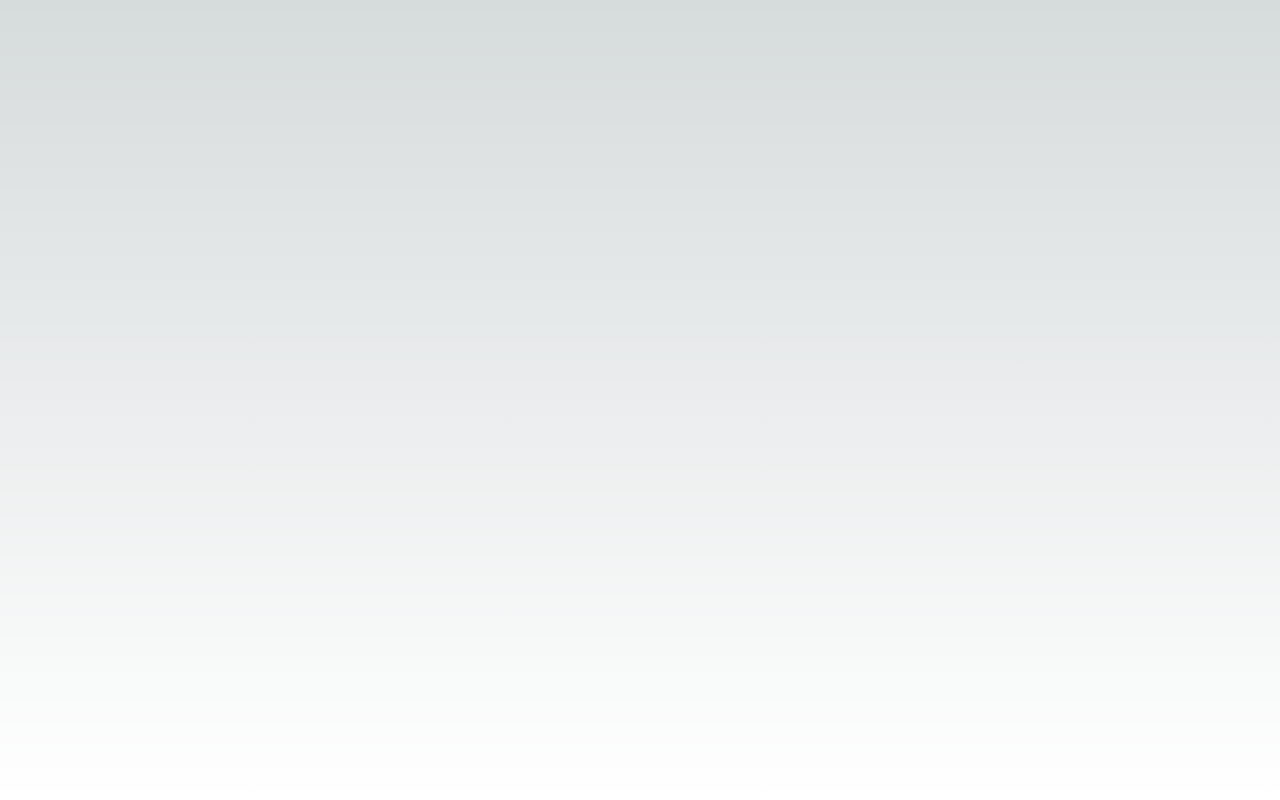
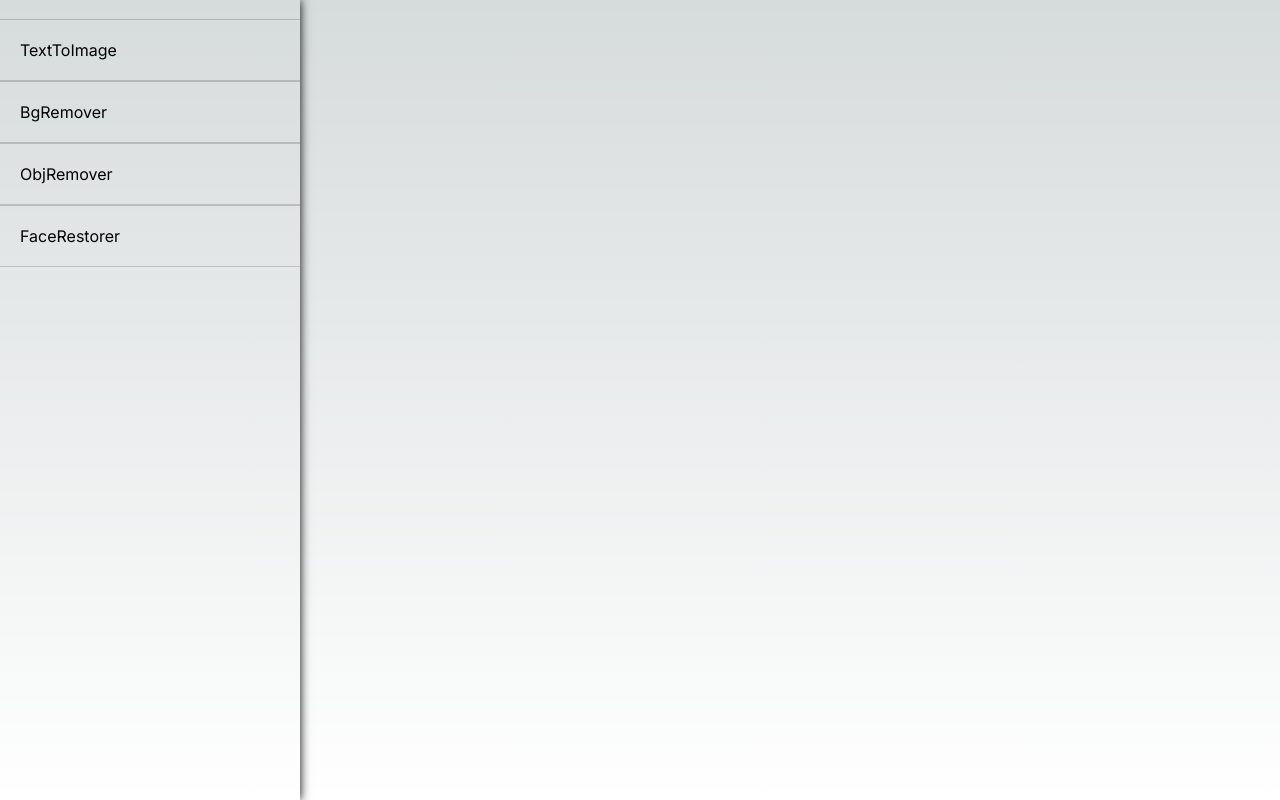
Before and after one commit to mayank1513/genai-demo, a Next.js app: page / in a window 1280 px wide. Built offline with nearby package versions, Linux system fonts and the light colour scheme.

Commit message:
Create layout

```diff
--- a/src/app/globals.scss
+++ b/src/app/globals.scss
@@ -77,6 +77,7 @@
   box-sizing: border-box;
   padding: 0;
   margin: 0;
+  transition: all 0.3s;
 }
 
 html,
@@ -95,6 +96,10 @@ body {
     rgb(var(--background-start-rgb));
 }
 
+body {
+  display: flex;
+}
+
 a {
   color: inherit;
   text-decoration: none;
--- a/src/app/layout.tsx
+++ b/src/app/layout.tsx
@@ -1,6 +1,7 @@
 import type { Metadata } from "next";
 import { Inter } from "next/font/google";
 import "./globals.scss";
+import Drawer from "@/components/drawer";
 
 const inter = Inter({ subsets: ["latin"] });
 
@@ -16,7 +17,10 @@ export default function RootLayout({
 }>) {
   return (
     <html lang="en">
-      <body className={inter.className}>{children}</body>
+      <body className={inter.className}>
+        <Drawer />
+        {children}
+      </body>
     </html>
   );
 }
--- /dev/null
+++ b/src/components/drawer.module.scss
@@ -0,0 +1,30 @@
+.drawer {
+  height: 100vh;
+  position: sticky;
+  left: 0;
+  top: 0;
+  width: 300px;
+  box-shadow: 0 0 10px currentColor;
+  ul {
+    height: 100%;
+    width: 100%;
+    overflow: auto;
+    padding: 20px 0;
+    display: flex;
+    gap: 2px;
+    list-style-type: none;
+    flex-direction: column;
+  }
+
+  a {
+    display: block;
+    width: 100%;
+    padding: 20px;
+    box-shadow: 0 0 1px currentColor;
+  }
+  a:hover {
+    box-shadow: 0 0 10px currentColor;
+    letter-spacing: 3px;
+    text-shadow: 0 0 2px currentColor;
+  }
+}
--- /dev/null
+++ b/src/components/drawer.tsx
@@ -0,0 +1,18 @@
+import { ReplicateAIModels } from "@/constants/ai-models";
+import { toKebabCase } from "@/utils/case";
+import Link from "next/link";
+import styles from "./drawer.module.scss";
+
+export default function Drawer() {
+  return (
+    <nav className={styles.drawer}>
+      <ul>
+        {Object.keys(ReplicateAIModels).map((key) => (
+          <li key={key}>
+            <Link href={`/${toKebabCase(key)}`}>{key}</Link>{" "}
+          </li>
+        ))}
+      </ul>
+    </nav>
+  );
+}
--- /dev/null
+++ b/src/utils/case.ts
@@ -0,0 +1,6 @@
+export const toKebabCase = (str: String): String =>
+  str
+    .trim()
+    .replace(/([a-z])([A-Z])/g, "$1-$2")
+    .toLowerCase()
+    .replace(/ +/g, "-");
```
